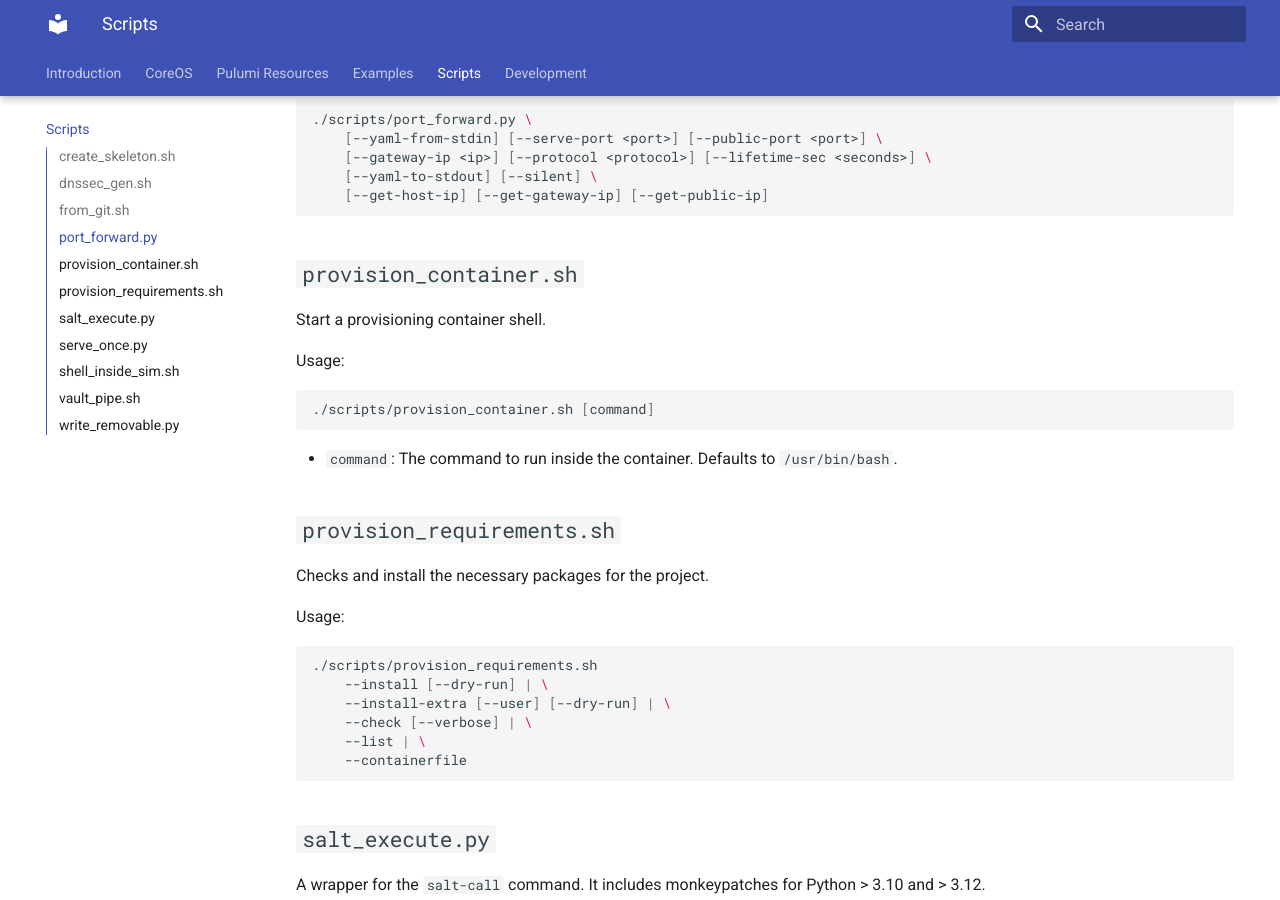
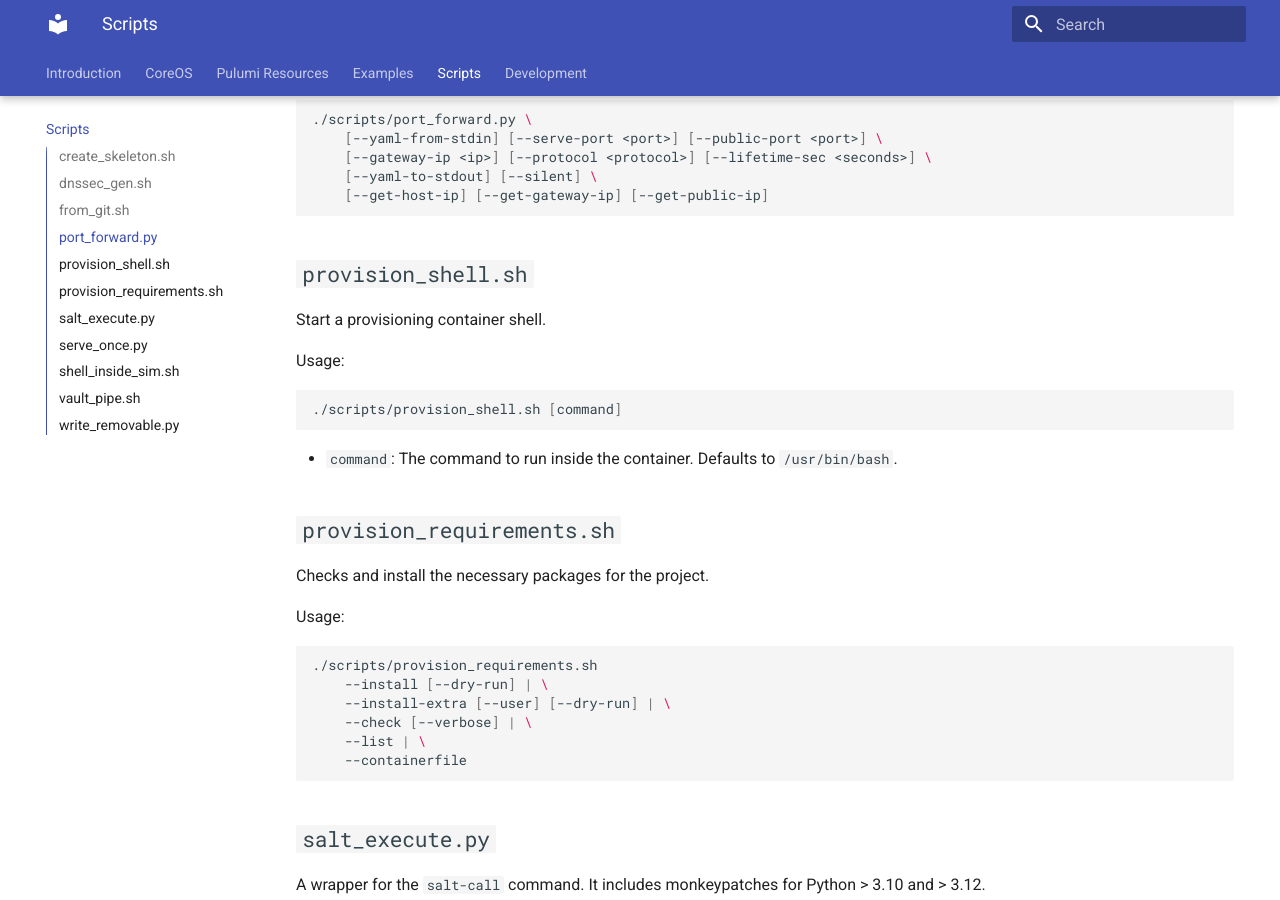
Before and after one commit to wuxxin/infra-shared, an MkDocs documentation site: the page built from docs/scripts.md, in a window 1280 px wide and 900 px high, scrolled down 1432 px. Built offline with MkDocs 1.6.1 and Material for MkDocs 9.7.7, drawn with Linux system fonts in a browser that asks for light colours.

Commit message:
revert rename of provision_shell.sh, is clearer.

````diff
--- a/docs/scripts.md
+++ b/docs/scripts.md
@@ -65,14 +65,14 @@ Usage:
     [--get-host-ip] [--get-gateway-ip] [--get-public-ip]
 ```
 
-## `provision_container.sh`
+## `provision_shell.sh`
 
 Start a provisioning container shell.
 
 Usage:
 
 ```bash
-./scripts/provision_container.sh [command]
+./scripts/provision_shell.sh [command]
 ```
 
 -   `command`: The command to run inside the container. Defaults to `/usr/bin/bash`.
````
Also changed, not shown: README.md (+1 -1 lines), 3 other files.
